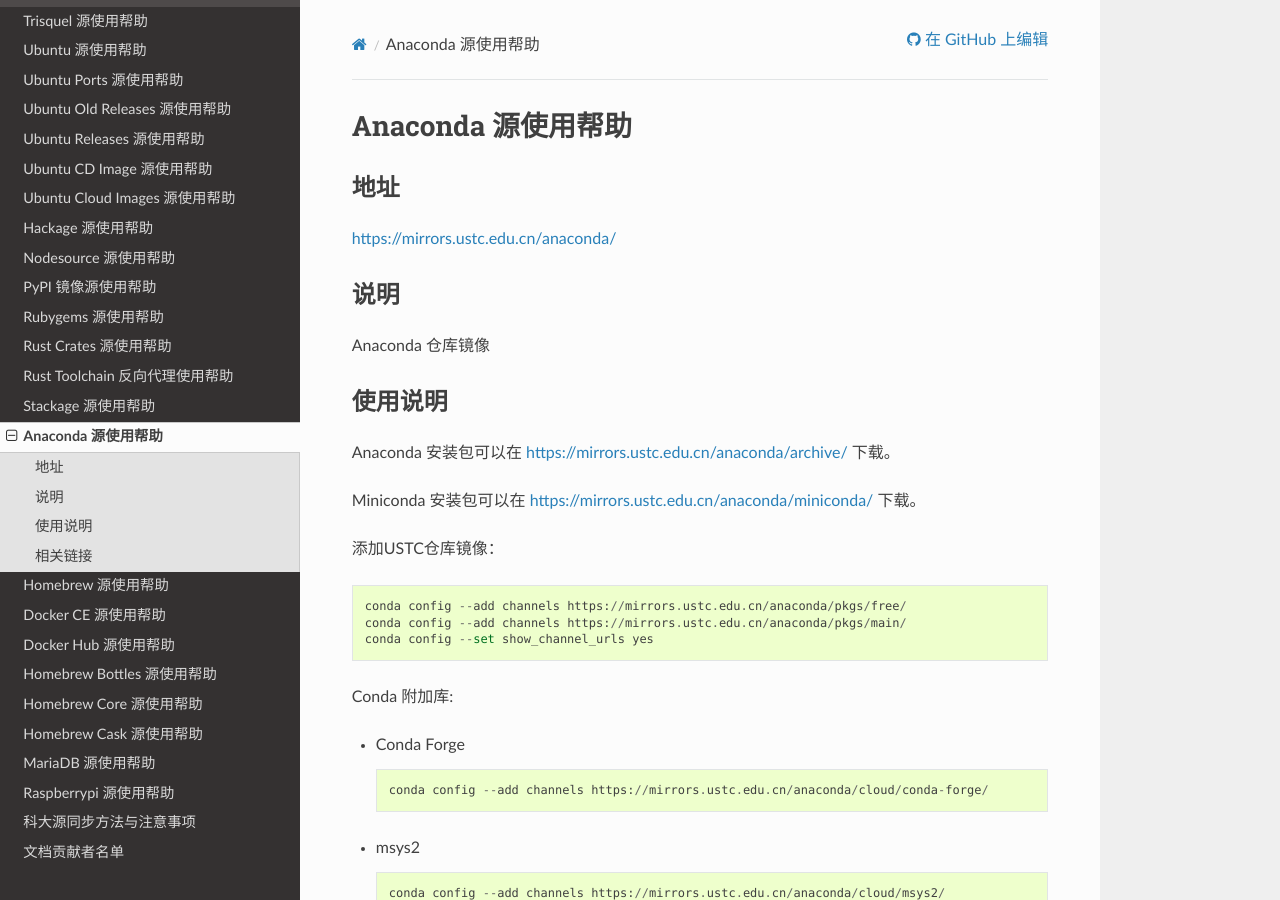
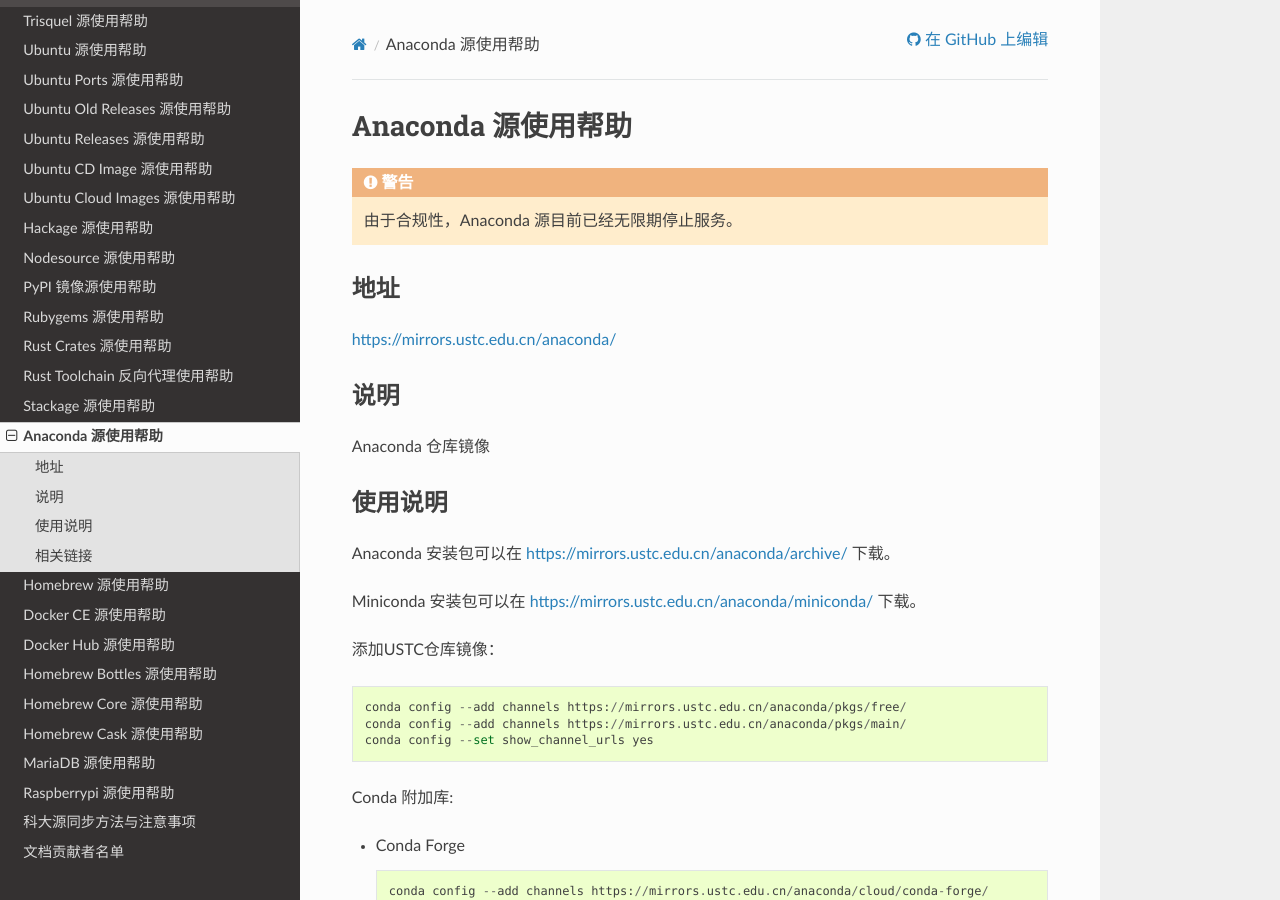
Before and after one commit to ustclug/mirrorhelp, a Sphinx documentation site: the page built from source/anaconda.rst, in a window 1280 px wide and 900 px high. Built offline with Sphinx 7.4.7 and the Read the Docs theme 2.0.0, drawn with Linux system fonts in a browser that asks for light colours; pages that are not in the unit, such as notebooks, are missing from menus.

Commit message:
Update anaconda.rst

```diff
--- a/source/anaconda.rst
+++ b/source/anaconda.rst
@@ -1,6 +1,9 @@
 ===================
 Anaconda 源使用帮助
 ===================
+
+.. warning::
+    由于合规性，Anaconda 源目前已经无限期停止服务。
 
 地址
 ====
```
